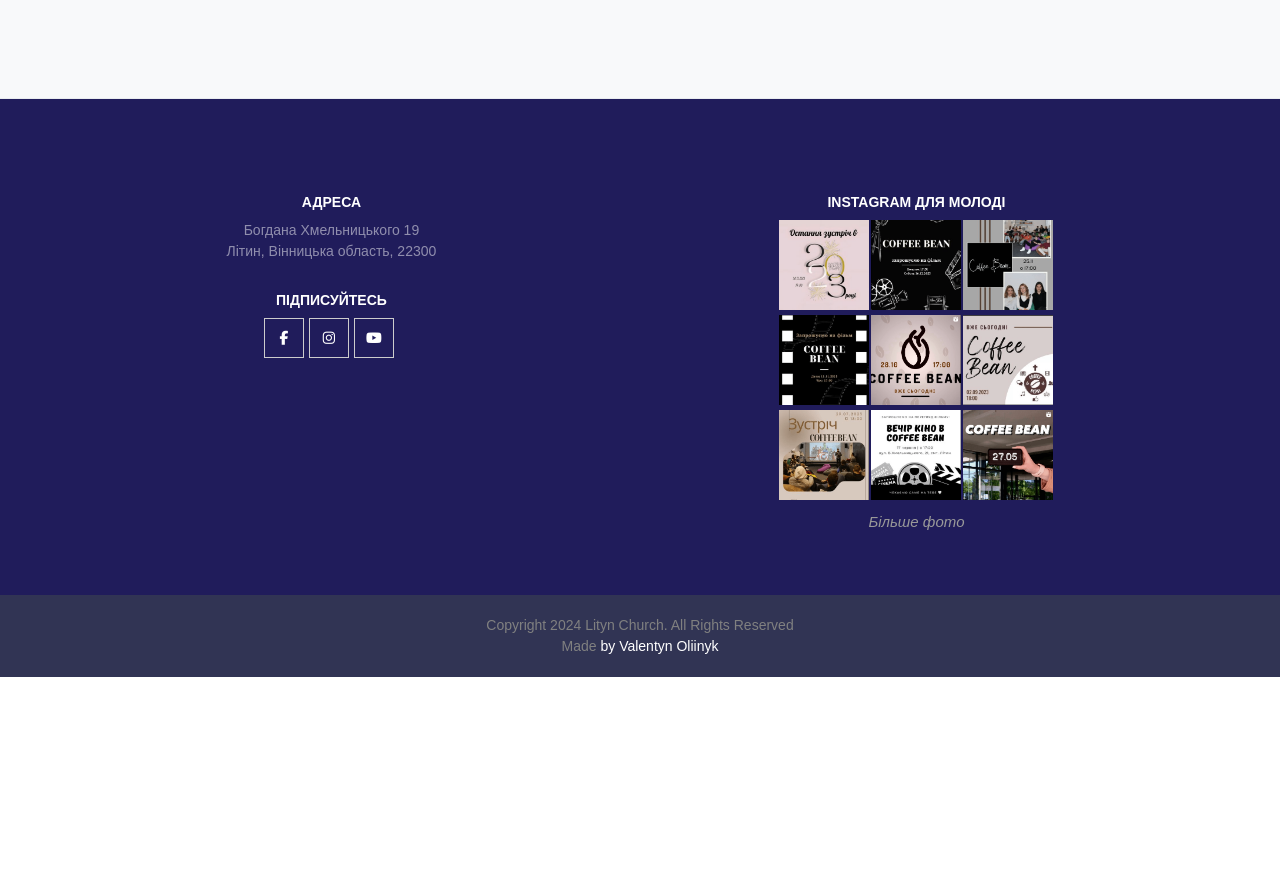
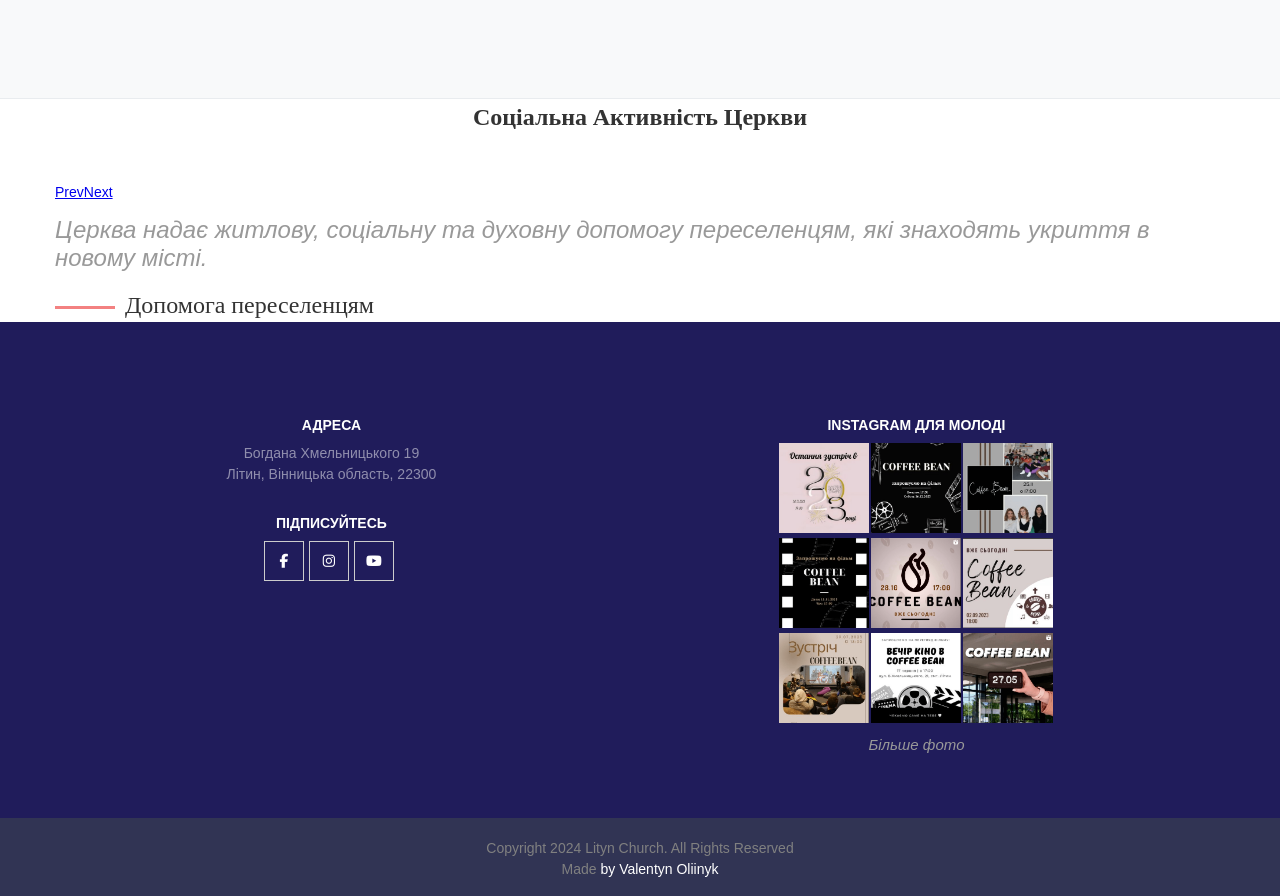
Before and after one commit to Psevdon1m/lityn-church, a Vue app: page / in a window 1280 px wide. Shown: the part 1372-2268 px from the top of the page. Before the commit the page ends 2049 px from the top, so only its background shows below. Built offline with nearby package versions, Linux system fonts and the light colour scheme; the HTML template or start-up script is replaced by a standard one.

Commit message:
add socail activities seciton

```diff
--- a/src/components/Home.vue
+++ b/src/components/Home.vue
@@ -19,6 +19,7 @@
       </div>
     </div>
   </div>
+
   <section class="section section--clients">
     <div class="container">
       <div class="section__header">
@@ -93,11 +94,60 @@
     </div>
     <!---container--->
   </section>
+
+  <div class="section">
+    <div class="container">
+      <div class="section__header">
+        <h3 class="section__suptitle">Соціальна Активність Церкви</h3>
+      </div>
+      <div class="reviews">
+        <a href="#" class="reviews__btn reviews__btn--prev">Prev</a>
+        <a href="#" class="reviews__btn reviews__btn--next">Next</a>
+        <div class="reviews_items" v-for="social in socials" :key="social.id">
+          <img class="review__photo" :src="social.img" />
+          <div class="reviews__text">
+            {{ social.desc }}
+          </div>
+          <div class="reviews__author">{{ social.type }}</div>
+        </div>
+      </div>
+    </div>
+  </div>
 </template>
 
 <script>
 export default {
   name: "Home",
+  data() {
+    return {
+      socials: [
+        {
+          id: 1,
+          img: "",
+          desc: "Церква надає житлову, соціальну та духовну допомогу переселенцям, які знаходять укриття в новому місті.",
+          type: "Допомога переселенцям",
+        },
+        // {
+        //   id: 2,
+        //   img: "",
+        //   desc: "Церква активно сприяє утвердженню сімейних цінностей, організовуючи програми та заходи для розвитку родин і стимулюючи усиновлення дітей.",
+        //   type: "Будинки сімейного типу",
+        // },
+        // {
+        //   id: 3,
+        //   img: "",
+        //   desc: "Церква регулярно проводить зібрання для молоді, спрямовані на їх духовний розвиток, взаємодію та служіння суспільству.",
+        //   type: "Молодіжні зібрання",
+        // },
+        // {
+        //   id: 4,
+        //   img: "",
+        //   desc: "Щотижневі зустрічі за чашкою кави, де учасники обговорюють різні аспекти віри, моралі та сучасних суспільних питань.",
+        //   type: "CoffeeBean",
+        // },
+      ],
+    };
+  },
 };
 </script>
 
--- a/src/style.css
+++ b/src/style.css
@@ -369,59 +369,7 @@ p {
 
 }
 
-/*=================reviews=================*/
 
-.reviews {
-  overflow: hidden;
-  background-color: #53354a;
-}
-
-.reviews__item {
-  display: flex;
-  flex-wrap: wrap;
-}
-
-.reviews__photo {
-  width: 50%;
-  height: 500px;
-  position: relative;
-}
-
-.reviews__img {
-  position: absolute;
-  top: 50%;
-  right: -15px;
-
-  transform: translateY(-50%);
-  min-width: 100%;
-}
-
-.reviews__comment {
-  display: flex;
-  flex-direction: column;
-  justify-content: center;
-
-  width: 50%;
-  padding-left: 80px;
-
-}
-
-.reviews__text {
-  font-style: italic;
-  font-family: 'Cardo', serif;
-  font-size: 36px;
-  line-height: 1.2;
-  color: #fff;
-
-}
-
-.reviews__author {
-  font-weight: 700;
-  font-size: 13px;
-  text-transform: uppercase;
-  color: #fff;
-  margin-top: 25px;
-}
 
 /*=================download=================*/
 
@@ -485,6 +433,110 @@ p {
   color: #999;
   font-family: 'Roboto', sans-serif;
 }
+
+
+
+
+
+/*=================Reviews=====================*/
+
+
+/* Reviews */
+.reviews {
+  position: relative;
+}
+
+.reviews .slick-slider {
+  padding: 0 110px;
+}
+
+.reviews__item {
+  min-height: 210px;
+  padding-left: 255px;
+  position: relative;
+}
+
+.reviews__photo {
+  display: block;
+  width: 210px;
+  height: 210px;
+
+  border: 2px solid #95e1d3;
+  border-radius: 50%;
+
+  position: absolute;
+  top: 0;
+  left: 0;
+  z-index: 1;
+}
+
+.reviews__text {
+  margin-bottom: 15px;
+
+  font-size: 24px;
+  font-style: italic;
+  font-weight: 300;
+  color: #999;
+}
+
+.reviews__author {
+  font-family: 'Kaushan Script', cursive;
+  font-size: 24px;
+  color: #333;
+}
+
+.reviews__author:before {
+  content: "";
+  display: inline-block;
+  vertical-align: middle;
+  width: 60px;
+  height: 3px;
+  margin-right: 10px;
+
+  background-color: #f38181;
+}
+
+.slick-arrow {
+  display: block;
+  font-size: 0;
+  color: transparent;
+
+  border: 0;
+  background: none;
+  cursor: pointer;
+
+  position: absolute;
+  top: 50%;
+  z-index: 1;
+  transform: translateY(-50%);
+}
+
+.slick-arrow:focus {
+  outline: 0;
+}
+
+.slick-arrow:after {
+  content: "";
+  display: block;
+  width: 16px;
+  height: 16px;
+
+  border-top: 2px solid #ccc;
+  border-left: 2px solid #ccc;
+}
+
+.slick-prev {
+  left: 0;
+  transform: rotate(-45deg);
+}
+
+.reviews__btn--next,
+.slick-next {
+  right: 0;
+  transform: rotate(135deg);
+}
+
+
 
 
 
@@ -769,6 +821,11 @@ p {
       font-size: 40px;
   }
 
+  /*review*/
+  .reviews__text {
+    font-size: 20px;
+  }
+
 
 }
 
@@ -803,17 +860,20 @@ p {
       justify-content: center;
   }
 
-  .reviews__photo {
-      width: 100%;
-      overflow: hidden;
-      margin: 15px 0 30px;
-  }
+   /* Reviews */
+   .reviews .slick-slider {
+    padding: 0 60px;
+}
 
-  .reviews__comment {
-      width: 100%;
-      padding-bottom: 30px;
-      padding-left: 0;
-  }
+.reviews__photo {
+    width: 150px;
+    height: 150px;
+}
+
+.reviews__item {
+    padding-left: 175px;
+}
+
 
    /*Clients*/
 
@@ -925,6 +985,25 @@ p {
     .section__title:after {
        margin: 15px auto;
     }
+
+        /* Reviews */
+        .reviews__photo {
+          position: static;
+          margin: 0 auto 20px;
+      }
+
+      .reviews__item {
+          padding-left: 0;
+      }
+
+      .reviews__text {
+          font-size: 16px;
+      }
+
+      .reviews__author {
+          font-size: 20px;
+      }
+
 }
 @media (max-width: 550px) {
    /*Clients*/
@@ -941,6 +1020,17 @@ p {
 .clients__text:before{
     margin: 15px auto;
 }
+
+/* Reviews */
+.reviews .slick-slider {
+  padding: 0;
+}
+
+.slick-arrow {
+  top: 18%;
+}
+
+
 }
 
 
```
